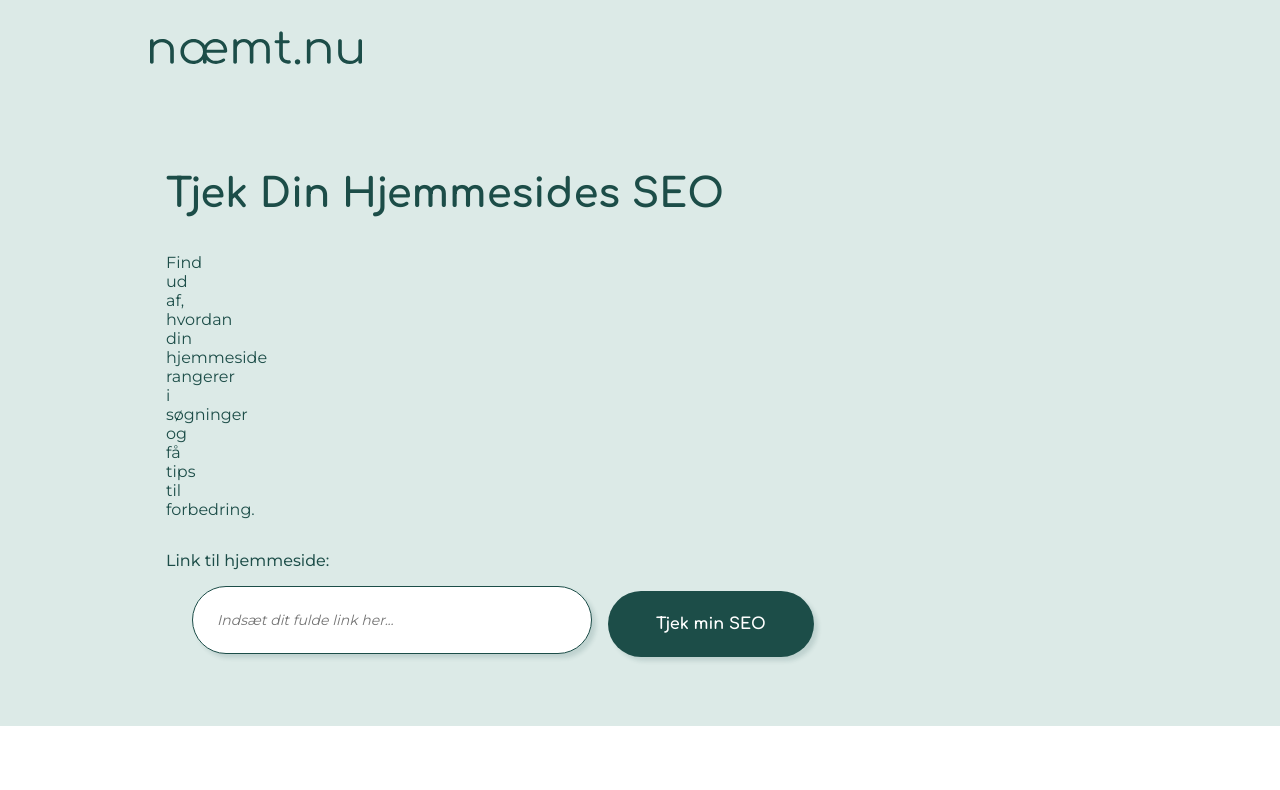
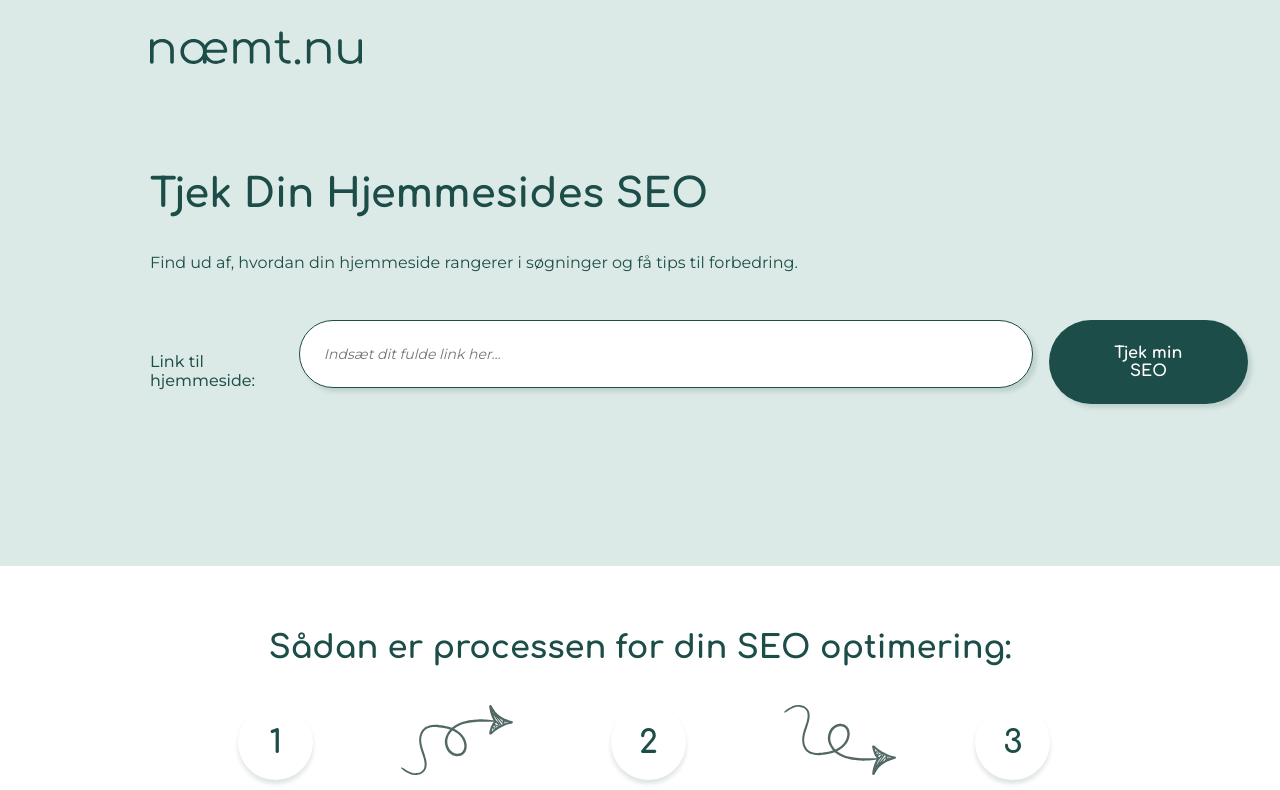
Before and after one commit to SofiePedersen/naemtnu, a Vue app: page / in a window 1280 px wide. Shown: the top 790 px of the page. Built offline with nearby package versions, Linux system fonts and the light colour scheme; no server answers.

Commit message:
updated waow

```diff
--- a/src/components/HeroSection.vue
+++ b/src/components/HeroSection.vue
@@ -11,6 +11,10 @@ const isLoading = ref(false);
 const number = ref(0);
 const CIRCUMFERENCE = 911;
 let intervalId = null;
+
+const reloadPage = () => {
+  window.location.reload();
+};
 
 intervalId = setInterval(() => {
     if (resultData.value) {
@@ -48,7 +52,14 @@ const fetchPageSpeedData = async () => {
 
 <template>
     <main>
+        <div class="HeroSection__wrapper">
+            <div class="HeroSection" v-if="!resultData && !isLoading">
+                <h1 class="HeroSection__text__h1">Tjek Din Hjemmesides SEO</h1>
+                <p class="HeroSection__text__p">Find ud af, hvordan din hjemmeside rangerer i søgninger og få tips til forbedring.</p>
+            </div>
             <div class="HeroSection" v-if="resultData">
+                <h2 class="HeroSection__text__h1">Hvad betyder din score?</h2>
+                <p class="HeroSection__text__p">Dit fundament er lagt, men der er altid plads til optimering. Ved at finjustere dit indhold og styrke din tekniske SEO, kan vi sikre, at din forretning bliver fundet af de helt rigtige kunder, når de søger efter dine ydelser.</p>
                     <div class="wrapper">
                         <div class="outer">
                             <div class="inner">
@@ -63,22 +74,14 @@ const fetchPageSpeedData = async () => {
             </div>
             <div v-if="isLoading" class="HeroSection">
                 <span class="loader"></span>
-            <p class="HeroSection__text__p">Indlæser din seo, vent venligst...</p>
-        </div>
-        <div class="HeroSection" v-if="!resultData && !isLoading">
-            <h1 class="HeroSection__text__h1">Tjek Din Hjemmesides SEO</h1>
-            <p class="HeroSection__text__p">Find ud af, hvordan din hjemmeside rangerer i søgninger og få tips til forbedring.</p>
-        </div>
-        <div v-else-if="resultData && !isLoading" class="HeroSection">
-            <h2 class="HeroSection__text__h1">Hvad betyder din score?</h2>
-            <p class="HeroSection__text__p">Dit fundament er lagt, men der er altid plads til optimering. Ved at finjustere dit indhold og styrke din tekniske SEO, kan vi sikre, at din forretning bliver fundet af de helt rigtige kunder, når de søger efter dine ydelser.</p>
-        </div>
-        <div class="HeroSection__text__link">
-        <p class="HeroSection__text__pbold">Link til hjemmeside:</p>
             </div>
             <div class="HeroSection__button--SEO">
-            <input type="text" v-model="targetUrl" @keydown.enter="fetchPageSpeedData" placeholder="Indsæt dit fulde link her..." />
-            <button class="btn__green" type="submit" :disabled="isLoading" id="submit-btn" @click="fetchPageSpeedData">{{ isLoading ? 'Indlæser...' : 'Tjek min SEO' }}</button>
+                <p v-if="!resultData && !isLoading" class="HeroSection__text__pbold">Link til hjemmeside:</p>
+                <input v-if="!resultData && !isLoading" type="text" v-model="targetUrl" @keydown.enter="fetchPageSpeedData" placeholder="Indsæt dit fulde link her..." />
+                <button v-if="!resultData" class="btn__green" type="submit" :disabled="isLoading" id="submit-btn" @click="fetchPageSpeedData">{{ isLoading ? 'Indlæser...' : 'Tjek min SEO' }}</button>
+                <a href="https://www.linkedin.com/company/naemt-nu/posts/?feedView=all"><button v-if="resultData" class="btn__green" type="submit" :disabled="isLoading" id="submit-btn">Kontakt os</button></a>
+                <button v-if="resultData" class="btn__white" type="submit" id="submit-btn" @click="reloadPage">Søg igen</button>
+            </div>
         </div>
     </main>
 </template>
@@ -88,12 +91,20 @@ const fetchPageSpeedData = async () => {
 <style lang="scss" scoped>
 @import "../assets/main.scss";
 
+
+
 .HeroSection {
     display: flex;
     flex-direction: column;
     padding-left: 1rem;
     padding-right: 1rem;
     background-color: $color-foam-blue;
+}
+
+.HeroSection__image {
+    display: none;
+    position: relative;
+    transform: rotateY(180deg);
 }
 
 .HeroSection__text__h1 {
@@ -106,8 +117,7 @@ const fetchPageSpeedData = async () => {
 
 .HeroSection__text__h2 {
     color: $color-kelp-green;
-    margin-bottom: 1rem;
-    margin-right: 1rem;
+    text-align: center;
 }
 
 .HeroSection__text__p {
@@ -119,23 +129,23 @@ const fetchPageSpeedData = async () => {
     background-color: $color-foam-blue;
 }
 
-.HeroSection__text__pbold {
-    color: $color-kelp-green;
-    padding-top: 2rem;
-    padding-left: 1rem;
-    padding-bottom: 1rem;
-    font-weight: 450;
-}
-
 .HeroSection__button--SEO {
     padding-left: 1rem;
     padding-right: 1rem;
+    padding-top: 3rem;
     display: flex;
     flex-direction: column;
-    align-items: center;
-    justify-content: center;
+    gap: 1rem;
     background-color: $color-foam-blue;
     padding-bottom: 4rem;
+}
+
+.HeroSection__text__pbold {
+    color: $color-kelp-green;
+    justify-content: start;
+    padding-top: 2rem;
+    padding-bottom: 1rem;
+    font-weight: 450;
 }
 
 input {
@@ -153,11 +163,21 @@ input {
 .btn__green {
     padding-top: 1.5rem;
     padding-bottom: 1.5rem;
+    justify-content: center;
+    align-items: center;
+}
+
+.btn__white {
+    padding-top: 1.5rem;
+    padding-bottom: 1.5rem;
+    justify-content: center;
+    align-items: center;
 }
 
 .wrapper {
     width: 20rem;
     height: 20rem;
+    margin-top: 3rem;
     margin-left: 1.5rem;
     display: flex;
     justify-content: center;
@@ -250,35 +270,68 @@ circle {
 }
 
 @media (min-width: 768px) {
+        .wrapper {
+            padding-left: 21rem;
+        }
+
+        .HeroSection__button--SEO {
+            padding-left: 1rem;
+            padding-right: 1rem;
+            display: flex;
+            justify-content: center;
+            align-items: center;
+            flex-direction: column;
+            background-color: $color-foam-blue;
+            padding-bottom: 4rem;
+        }
+
+        input {
+            width: 80%;
+        }
+
+        .btn__green {
+            align-items: center;
+            justify-content: center;
+        }
 
 }
 
 @media (min-width: 1200px) {
 
+        .HeroSection {
+            padding: 0;
+        }
+
+        .HeroSection__image {
+            display: flex;
+            position: absolute;
+            justify-content: end;
+        }
+
         .HeroSection__text__p {
             display: flex;
             flex-direction: column;
             margin-left: 9.375rem;
-            margin-right: 80rem;
         }
 
         .HeroSection__button--SEO {
+            justify-content: start;
+            padding-left: 9.375rem;
             flex-direction: row;
-            justify-content: start;
+            align-items: start;
+            padding-bottom: 10rem;
         }
 
         .btn__green {
-            margin-right: 2rem;
-            margin-left: 1rem;
+            width: 20%;
         }
 
-        input {
-            width: 25rem;
-            margin-left: 11rem;
+        .btn__white {
+            width: 20%;
         }
 
         .HeroSection__text__pbold {
-            margin-left: 9.375rem;
+            padding-left: 0;
         }
 
         .HeroSection__text__h1 {
@@ -286,7 +339,8 @@ circle {
         }
 
         .HeroSection__text__h2 {
-            margin-left: 9.375rem;
+            margin-right: 9.375rem;
+            text-align: end;
         }
 
         .loader {
@@ -294,7 +348,10 @@ circle {
         }
 
         .wrapper {
-            margin-left: 40rem;
+            text-align: end;
+            display: flex;
+            padding-left: 50rem;
+            margin-right: 9.375rem;
         }
     }
 </style>
```
Lines whose indentation alone changed are shown as unchanged.
